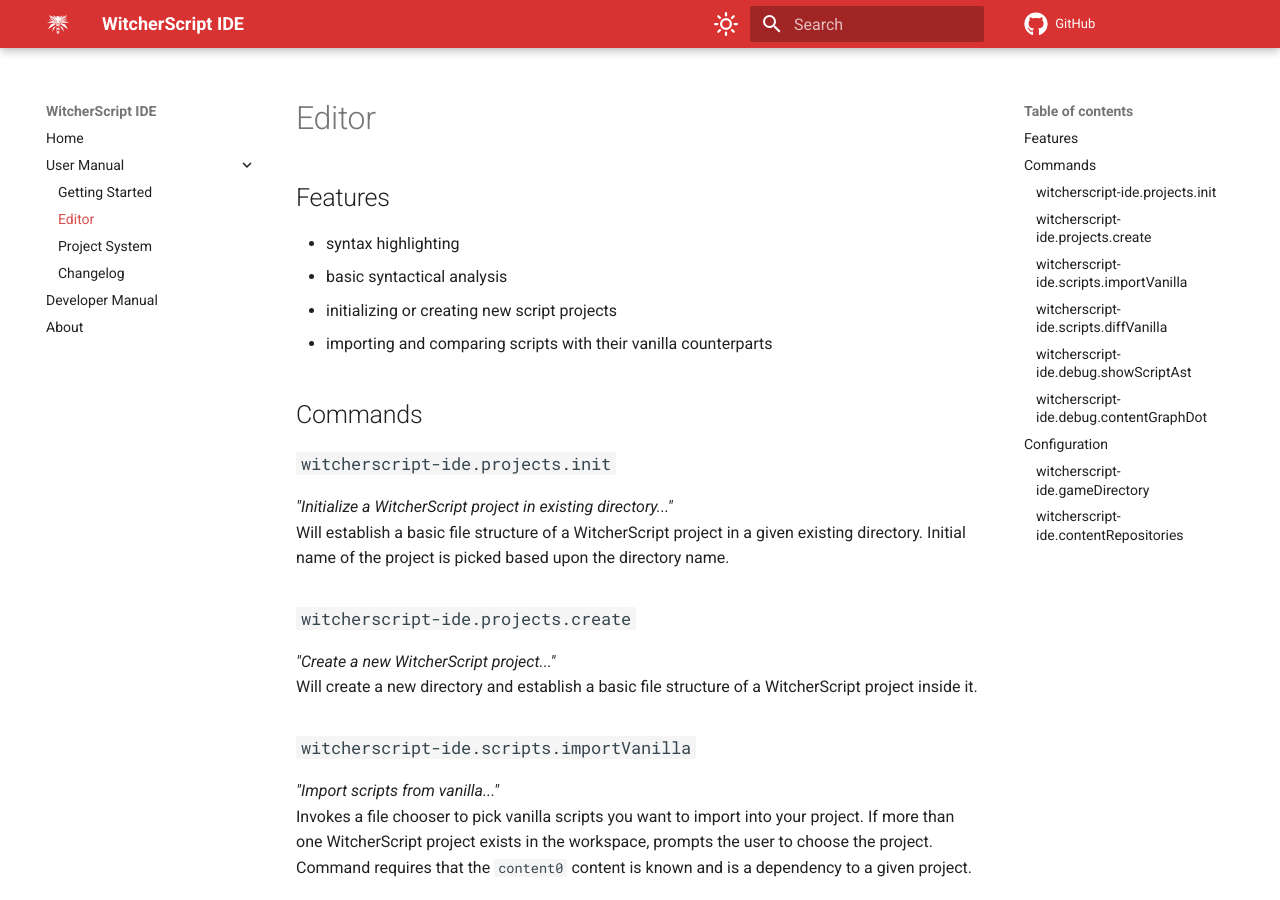
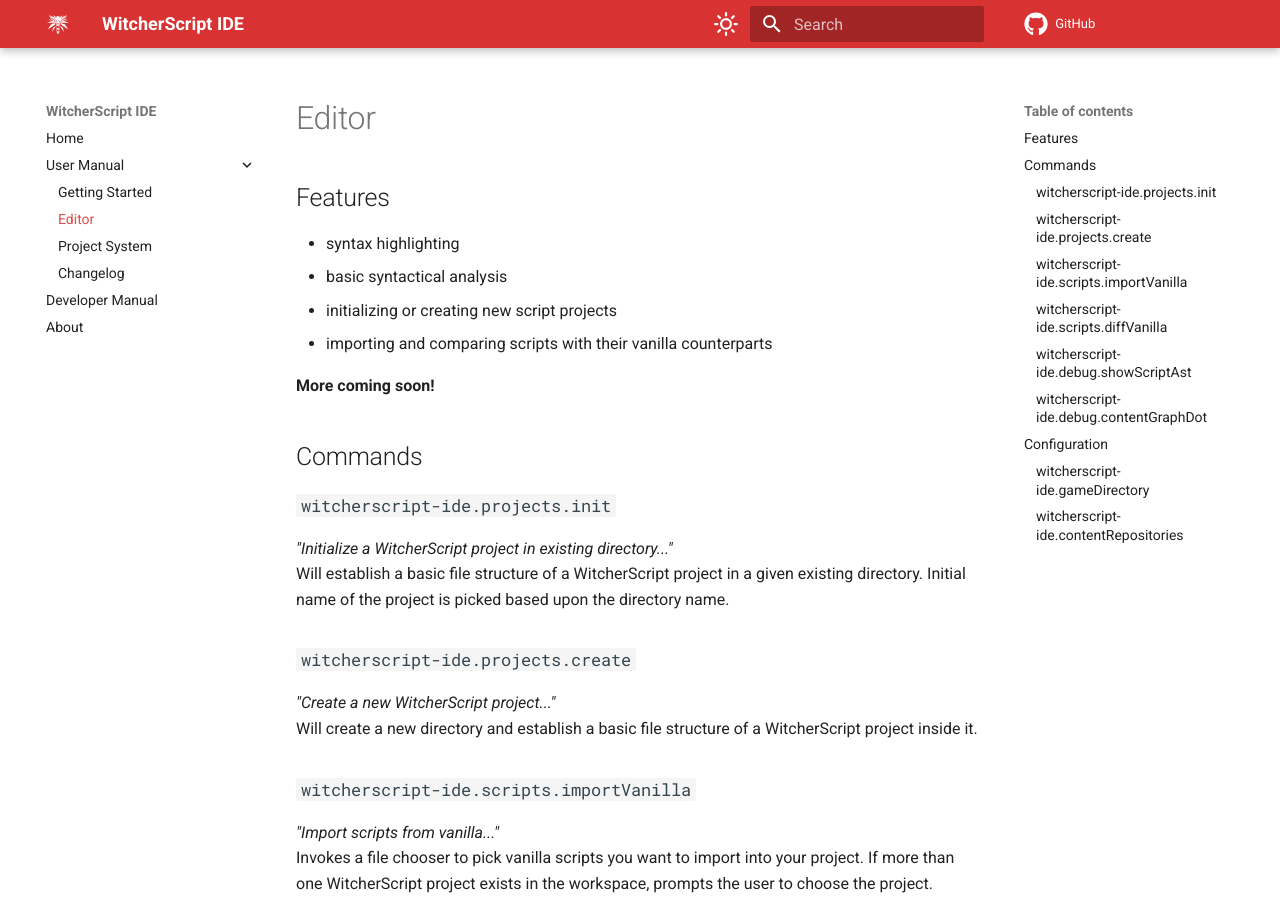
Before and after one commit to SpontanCombust/witcherscript-ide, an MkDocs documentation site: the page built from docs/user-manual/editor.md, in a window 1280 px wide and 900 px high. Built offline with MkDocs 1.6.1 and Material for MkDocs 9.7.7, drawn with Linux system fonts in a browser that asks for light colours; comment, search, counter and statistics services are not loaded.

```diff
--- a/docs/user-manual/editor.md
+++ b/docs/user-manual/editor.md
@@ -6,6 +6,8 @@
 - basic syntactical analysis
 - initializing or creating new script projects
 - importing and comparing scripts with their vanilla counterparts
+
+**More coming soon!**
 
 
 ## Commands
```
Also changed, not shown: editors/vscode/README.md (+2 -0 lines).
